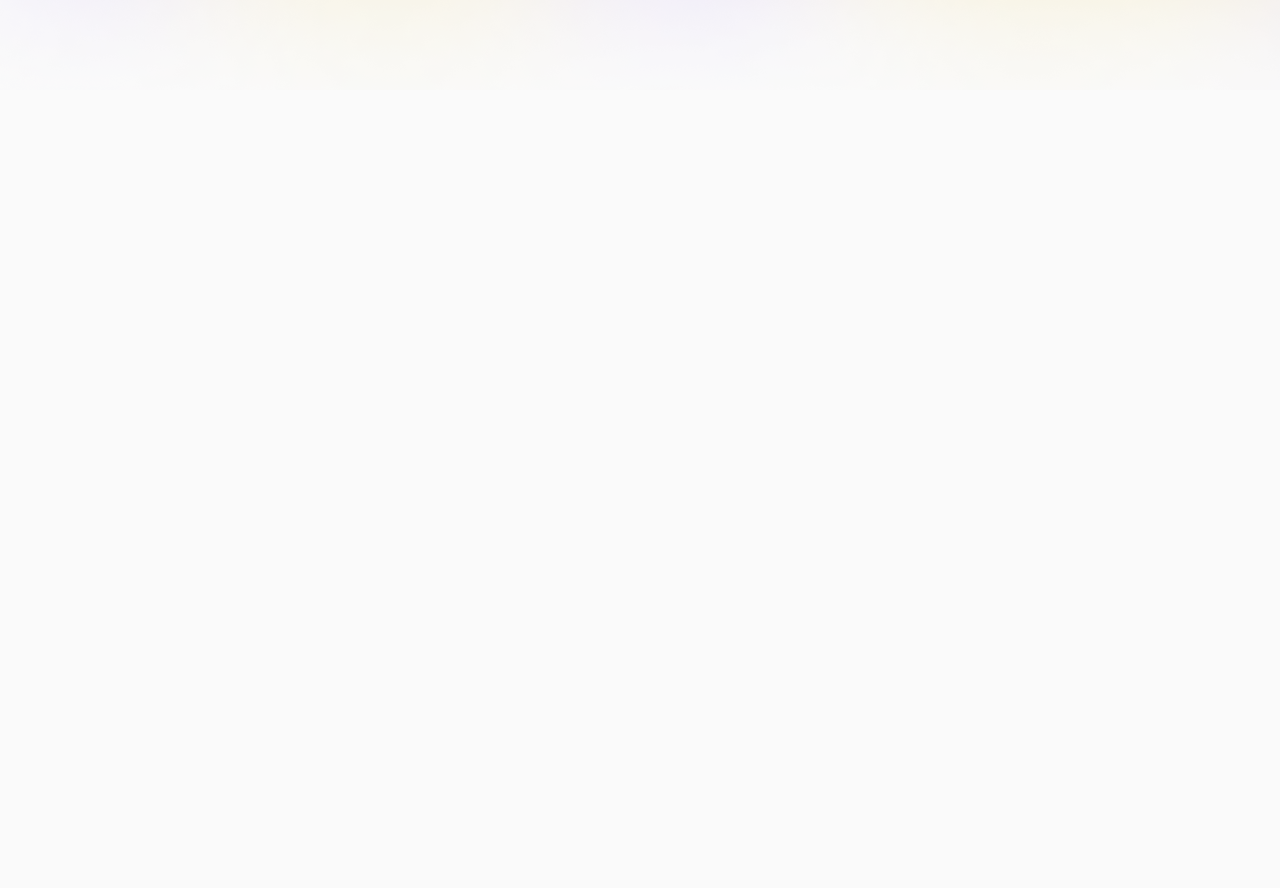
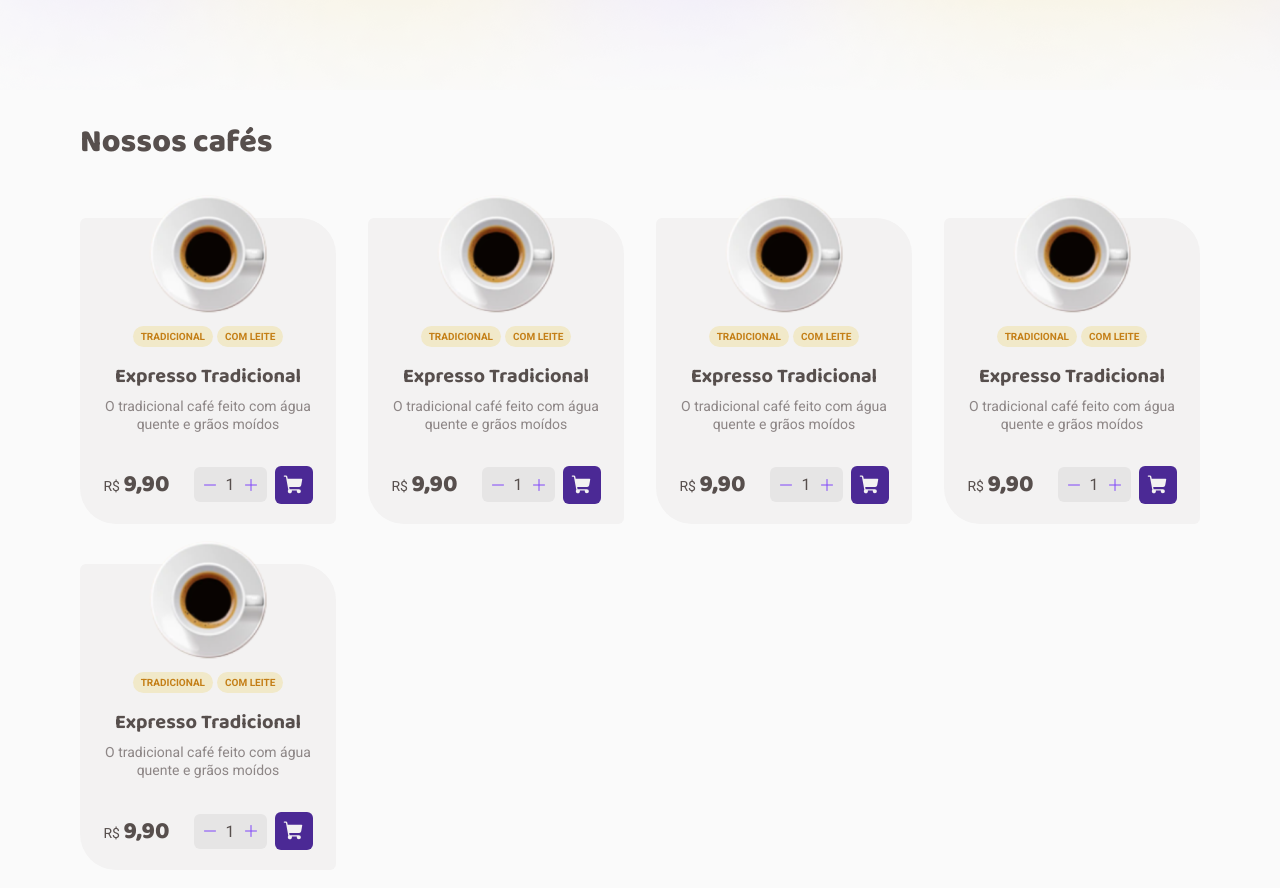
Before and after one commit to rafael-santana-almeida/ignite_coffee-delivery, a React (Vite) app: page / in a window 1280 px wide. Shown: the part 560-1448 px from the top of the page. Before the commit the page ends 800 px from the top, so only its background shows below. Built offline with nearby package versions, Linux system fonts and the light colour scheme.

Commit message:
Created Menu component

```diff
--- /dev/null
+++ b/src/pages/Home/Menu/index.tsx
@@ -0,0 +1,155 @@
+import { Minus, Plus, ShoppingCart } from 'phosphor-react';
+
+import CoffeImage from '../../../assets/Type=Expresso.svg';
+
+import { MenuContainer, CartButton, MenuList, MenuItem, TagContainer, FooterContainer } from './styles';
+
+export function Menu() {
+  return (
+    <MenuContainer>
+      <h2>Nossos cafés</h2>
+
+      <MenuList>
+        <MenuItem>
+          <img src={CoffeImage} alt="Café Tradicional" />
+
+          <TagContainer>
+            <span>Tradicional</span>
+            <span>Com Leite</span>
+          </TagContainer>
+
+          <h3>Expresso Tradicional</h3>
+          <p>O tradicional café feito com água quente e grãos moídos</p>
+
+          <FooterContainer>
+            <span>R$ <strong>9,90</strong></span>
+
+            <div>
+              <div>
+                <Minus />
+                1
+                <Plus />
+              </div>
+
+              <CartButton type='button'>
+                <ShoppingCart size={22} weight='fill' />
+              </CartButton>
+            </div>
+          </FooterContainer>
+        </MenuItem>
+
+        <MenuItem>
+          <img src={CoffeImage} alt="Café Tradicional" />
+
+          <TagContainer>
+            <span>Tradicional</span>
+            <span>Com Leite</span>
+          </TagContainer>
+
+          <h3>Expresso Tradicional</h3>
+          <p>O tradicional café feito com água quente e grãos moídos</p>
+
+          <FooterContainer>
+            <span>R$ <strong>9,90</strong></span>
+
+            <div>
+              <div>
+                <Minus />
+                1
+                <Plus />
+              </div>
+
+              <CartButton type='button'>
+                <ShoppingCart size={22} weight='fill' />
+              </CartButton>
+            </div>
+          </FooterContainer>
+        </MenuItem>
+
+        <MenuItem>
+          <img src={CoffeImage} alt="Café Tradicional" />
+
+          <TagContainer>
+            <span>Tradicional</span>
+            <span>Com Leite</span>
+          </TagContainer>
+
+          <h3>Expresso Tradicional</h3>
+          <p>O tradicional café feito com água quente e grãos moídos</p>
+
+          <FooterContainer>
+            <span>R$ <strong>9,90</strong></span>
+
+            <div>
+              <div>
+                <Minus />
+                1
+                <Plus />
+              </div>
+
+              <CartButton type='button'>
+                <ShoppingCart size={22} weight='fill' />
+              </CartButton>
+            </div>
+          </FooterContainer>
+        </MenuItem>
+
+        <MenuItem>
+          <img src={CoffeImage} alt="Café Tradicional" />
+
+          <TagContainer>
+            <span>Tradicional</span>
+            <span>Com Leite</span>
+          </TagContainer>
+
+          <h3>Expresso Tradicional</h3>
+          <p>O tradicional café feito com água quente e grãos moídos</p>
+
+          <FooterContainer>
+            <span>R$ <strong>9,90</strong></span>
+
+            <div>
+              <div>
+                <Minus />
+                1
+                <Plus />
+              </div>
+
+              <CartButton type='button'>
+                <ShoppingCart size={22} weight='fill' />
+              </CartButton>
+            </div>
+          </FooterContainer>
+        </MenuItem>
+
+        <MenuItem>
+          <img src={CoffeImage} alt="Café Tradicional" />
+
+          <TagContainer>
+            <span>Tradicional</span>
+            <span>Com Leite</span>
+          </TagContainer>
+
+          <h3>Expresso Tradicional</h3>
+          <p>O tradicional café feito com água quente e grãos moídos</p>
+
+          <FooterContainer>
+            <span>R$ <strong>9,90</strong></span>
+
+            <div>
+              <div>
+                <Minus />
+                1
+                <Plus />
+              </div>
+
+              <CartButton type='button'>
+                <ShoppingCart size={22} weight='fill' />
+              </CartButton>
+            </div>
+          </FooterContainer>
+        </MenuItem>
+      </MenuList>
+    </MenuContainer>
+  )
+}
--- /dev/null
+++ b/src/pages/Home/Menu/styles.ts
@@ -0,0 +1,141 @@
+import styled from "styled-components";
+
+export const MenuContainer = styled.div`
+  max-width: 70rem;
+  margin: 0 auto;
+  margin-top: 2rem;
+  margin-bottom: 9.8125rem;
+
+  h2 {
+    font-family: 'Baloo 2', sans-serif;
+    font-weight: 800;
+    font-size: 2rem;
+    line-height: 1.3;
+  }
+`;
+
+export const MenuList = styled.ul`
+  margin-top: 3.375rem;
+  list-style: none;
+
+  display: grid;
+  grid-template-columns: 1fr 1fr 1fr 1fr;
+  gap: 2rem;
+  row-gap: 2.5rem;
+`;
+
+export const MenuItem = styled.li`
+  background: ${props => props.theme['base-card']};
+  padding: 1.25rem;
+
+  display: flex;
+  flex-direction: column;
+  align-items: center;
+  justify-content: center;
+
+  border-radius: 6px 36px 6px 36px;
+
+  img {
+    margin-top: -2.75rem;
+    height: 7.5rem;
+    width: 7.5rem;
+  }
+
+  h3 {
+    margin-top: 1rem;
+    font-weight: 700;
+    font-family: 'Baloo 2', sans-serif;
+    font-size: 1.25rem;
+    line-height: 1.3;
+  }
+
+  p {
+    color: ${props => props.theme['base-label']};
+    margin-top: 0.5rem;
+    font-size: 0.875rem;
+    line-height: 1.3;
+    text-align: center;
+  }
+
+  div {
+    display: flex;
+    align-items: center;
+  }
+`;
+
+export const TagContainer = styled.div`
+  display: flex;
+  align-items: center;
+  gap: 0.25rem;
+
+  span {
+    display: block;
+
+    margin-top: 0.75rem;
+    color: ${props => props.theme['yellow-dark']};
+    background: ${props => props.theme['yellow-light']};
+    padding: 0.25rem 0.5rem;
+    border-radius: 100px;
+
+    font-family: 'Roboto', sans-serif;
+    font-size: 0.625rem;
+    font-weight: 700;
+    text-transform: uppercase;
+    line-height: 1.3;
+  }
+`;
+
+export const FooterContainer = styled.footer`
+  display: flex;
+  align-items: center;
+  gap: 1.5rem;
+
+  margin-top: 2.0625rem;
+
+  span {
+    font-size: 0.875rem;
+    line-height: 1.3;
+    font-weight: 400;
+
+    strong {
+      font-weight: 800;
+      font-family: 'Baloo 2', sans-serif;
+      font-size: 1.5rem;
+    }
+  }
+
+  div {
+    display: flex;
+    gap: 0.5rem;
+
+    div {
+      color: ${props => props.theme['base-text']};
+      background: ${props => props.theme['base-button']};
+      padding: 0.5rem;
+      border-radius: 6px;
+
+      svg {
+        cursor: pointer;
+        color: ${props => props.theme.purple};
+        transition: color 0.2s;
+
+        &:hover {
+          color: ${props => props.theme['purple-dark']};
+        }
+      }
+    }
+  }
+`
+
+export const CartButton = styled.button`
+  display: flex;
+  align-items: center;
+  padding: 0.5rem;
+  border: none;
+  border-radius: 6px;
+
+  background: ${props => props.theme["purple-dark"]};
+  color: ${props => props.theme["base-card"]};
+
+  cursor: pointer;
+`;
--- a/src/pages/Home/index.tsx
+++ b/src/pages/Home/index.tsx
@@ -1,12 +1,15 @@
 import { Info } from "./Info";
+import { Menu } from "./Menu";
 import { BackgroundContainer } from "./styles";
 
 export function Home() {
   return (
-    <div>
+    <>
       <BackgroundContainer>
         <Info />
       </BackgroundContainer>
-    </div>
+
+      <Menu />
+    </>
   )
 }
```
